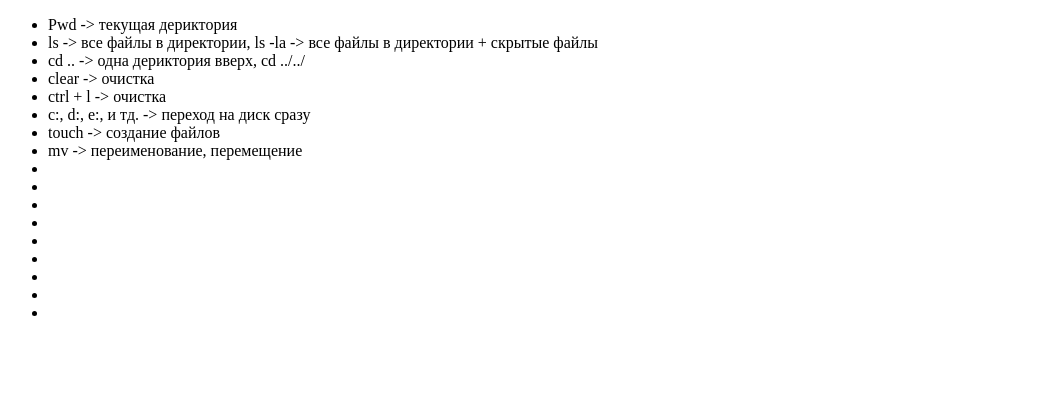
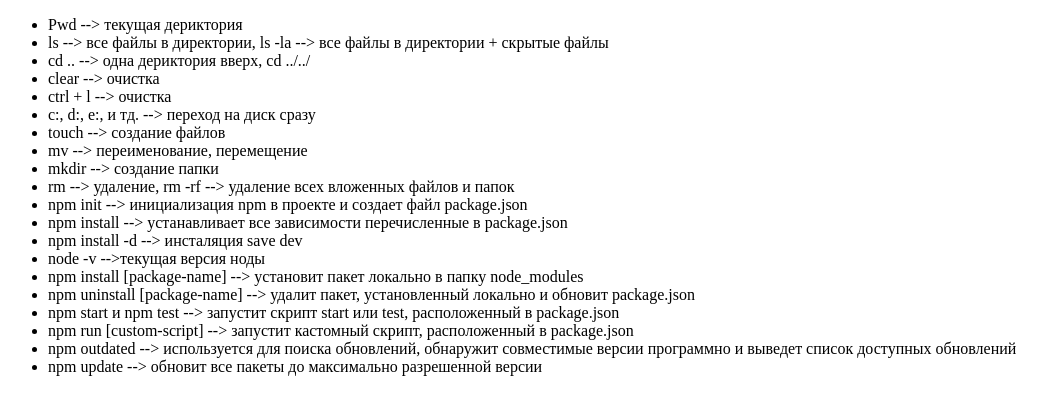
Before and after one commit to Borysodessa/cribs-shpargalki-, a plain HTML site: page command_for_terminal/command_for_terminal.html in a window 1280 px wide. Shown: the whole page, without its empty margins (0-1046 px from the left). Drawn offline with Linux system fonts and the light colour scheme.

```diff
--- a/command_for_terminal/command_for_terminal.html
+++ b/command_for_terminal/command_for_terminal.html
@@ -6,23 +6,28 @@
 </head>
 <body>
 <ul>
-    <li>Pwd  -> текущая дериктория</li>
-    <li>ls -> все файлы в директории, ls -la -> все файлы в директории + скрытые файлы </li>
-    <li>cd .. -> одна дериктория вверх, cd ../../</li>
-    <li>clear -> очистка</li>
-    <li>ctrl + l -> очистка</li>
-    <li> c:, d:, e:, и тд. -> переход на диск сразу</li>
-    <li>touch -> создание файлов </li>  <!-- (touch command_for_terminal.html)-->
-    <li>mv -> переименование, перемещение</li>
-    <li></li>
-    <li></li>
-    <li></li>
-    <li></li>
-    <li></li>
-    <li></li>
-    <li></li>
-    <li></li>
-    <li></li>
+    <li>Pwd  --> текущая дериктория</li>
+    <li>ls --> все файлы в директории, ls -la --> все файлы в директории + скрытые файлы </li>
+    <li>cd .. --> одна дериктория вверх, cd ../../</li>
+    <li>clear --> очистка</li>
+    <li>ctrl + l --> очистка</li>
+    <li> c:, d:, e:, и тд. --> переход на диск сразу</li>
+    <li>touch --> создание файлов </li>  <!-- (touch command_for_terminal.html)-->
+    <li>mv --> переименование, перемещение</li>
+    <li>mkdir --> создание папки</li>
+    <li>rm --> удаление, rm -rf --> удаление всех вложенных файлов и папок </li>
+
+    <li>npm init --> инициализация npm в проекте и создает файл package.json</li>
+    <li>npm install --> устанавливает все зависимости перечисленные в package.json</li>
+    <li>npm install -d --> инсталяция save dev</li>
+    <li>node -v -->текущая версия ноды</li>
+    <li>npm install [package-name] --> установит пакет локально в папку node_modules</li>
+    <li>npm uninstall [package-name] --> удалит пакет, установленный локально и обновит package.json</li>
+    <li>npm start и npm test --> запустит скрипт start или test, расположенный в package.json</li>
+    <li>npm run [custom-script] --> запустит кастомный скрипт, расположенный в package.json</li>
+    <li>npm outdated --> используется для поиска обновлений, обнаружит совместимые версии программно и выведет список доступных обновлений</li>
+    <li>npm update --> обновит все пакеты до максимально разрешенной версии</li>
+
 </ul>
 </body>
 </html>
```
